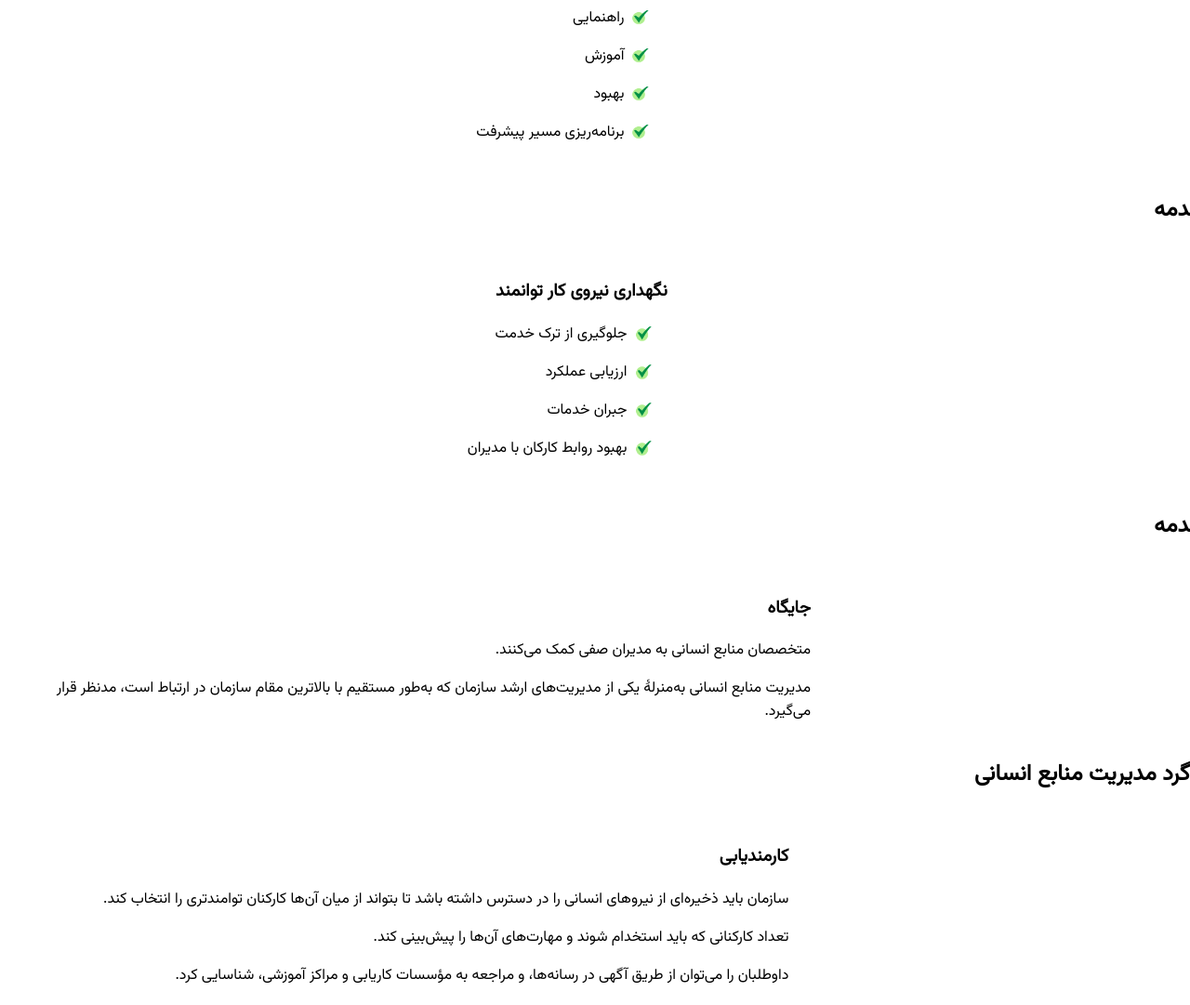
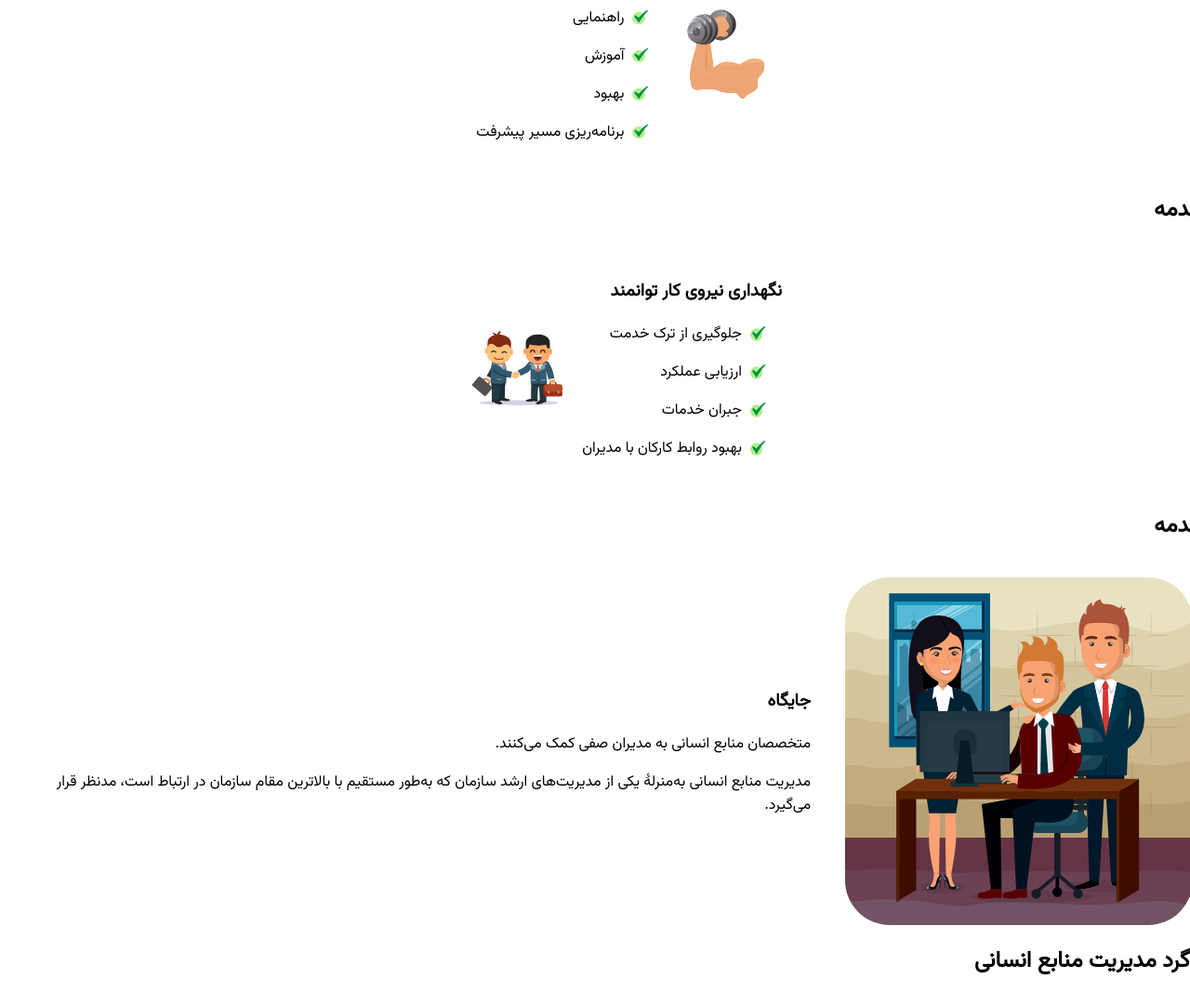
Before and after one commit to BijanProgrammerWebsites/slides-human-resources, a website built with Vite: page index.html in a window 1280 px wide. Shown: the part 2198-3279 px from the top of the page at 93% size. Built offline with nearby package versions, Linux system fonts and the light colour scheme; files whose address does not match are found by name; what reveal.js would draw is missing.

Commit message:
[ADD] images

```diff
--- a/index.html
+++ b/index.html
@@ -83,7 +83,7 @@
                         </header>
                         <main class="r-stretch">
                             <div class="side-by-side">
-                                <img class="medium" src="/src/assets/images/" alt="" />
+                                <img class="medium second" src="/src/assets/images/shaking-hands.svg" alt="" />
                                 <div class="text">
                                     <h3>جذب نیروی کار توانمند</h3>
                                     <p>برنامه‌ریزی برای...</p>
@@ -102,7 +102,7 @@
                         </header>
                         <main class="r-stretch">
                             <div class="side-by-side">
-                                <img class="medium" src="/src/assets/images/" alt="" />
+                                <img class="medium" src="/src/assets/images/strong.svg" alt="" />
                                 <div class="text">
                                     <h3>پرورش نیروی کار توانمند</h3>
                                     <ul>
@@ -121,7 +121,7 @@
                         </header>
                         <main class="r-stretch">
                             <div class="side-by-side">
-                                <img class="medium" src="/src/assets/images/" alt="" />
+                                <img class="medium second" src="/src/assets/images/agreement.svg" alt="" />
                                 <div class="text">
                                     <h3>نگهداری نیروی کار توانمند</h3>
                                     <ul>
@@ -140,7 +140,12 @@
                         </header>
                         <main class="r-stretch">
                             <div class="side-by-side">
-                                <img class="medium" src="/src/assets/images/" alt="" />
+                                <img
+                                    class="medium"
+                                    src="/src/assets/images/staff.svg"
+                                    alt=""
+                                    style="border-radius: 3rem"
+                                />
                                 <div class="text">
                                     <h3>جایگاه</h3>
                                     <p>متخصصان منابع انسانی به مدیران صفی کمک می‌کنند.</p>
@@ -160,7 +165,7 @@
                         </header>
                         <main class="r-stretch">
                             <div class="side-by-side">
-                                <img class="medium" src="/src/assets/images/" alt="" />
+                                <img class="medium second" src="/src/assets/images/investigate.svg" alt="" />
                                 <div class="text">
                                     <h3>کارمندیابی</h3>
                                     <p>
@@ -182,7 +187,7 @@
                         </header>
                         <main class="r-stretch">
                             <div class="side-by-side">
-                                <img class="medium" src="/src/assets/images/" alt="" />
+                                <img class="medium" src="/src/assets/images/choice.svg" alt="" />
                                 <div class="text">
                                     <h3>انتخاب</h3>
                                     <p>
@@ -203,7 +208,7 @@
                         </header>
                         <main class="r-stretch">
                             <div class="side-by-side">
-                                <img class="medium" src="/src/assets/images/" alt="" />
+                                <img class="medium second" src="/src/assets/images/books.svg" alt="" />
                                 <div class="text">
                                     <h3>توجیه و راهنمایی</h3>
                                     <p>در برنامه‌های توجیهی اطلاعات زیر باید به کارکنان ارائه شود:</p>
@@ -222,7 +227,7 @@
                         </header>
                         <main class="r-stretch">
                             <div class="side-by-side">
-                                <img class="medium" src="/src/assets/images/" alt="" />
+                                <img class="medium" src="/src/assets/images/commitment.svg" alt="" />
                                 <div class="text">
                                     <h3>حرکت</h3>
                                     <p>
@@ -243,7 +248,7 @@
                         </header>
                         <main class="r-stretch">
                             <div class="side-by-side">
-                                <img class="medium" src="/src/assets/images/" alt="" />
+                                <img class="medium second" src="/src/assets/images/leave.svg" alt="" />
                                 <div class="text">
                                     <h3>ترک خدمت و انفصال</h3>
                                     <p>انفصال کارکنان و ترک خدمت آنان ممکن است نتیجه یکی از موارد زیر باشد:</p>
@@ -330,7 +335,7 @@
                         </header>
                         <main class="r-stretch">
                             <div class="side-by-side">
-                                <img class="medium" src="/src/assets/images/" alt="" />
+                                <img class="medium" src="/src/assets/images/certainty.svg" alt="" />
                                 <div class="text">
                                     <h3>تدوین راهبرد برای تأمین منابع انسانی</h3>
                                     <p>مدیر برای رفع نیاز به منابع انسانی باید در مورد دو موضوع تصمیم‌گیری کند:</p>
@@ -348,7 +353,7 @@
                         </header>
                         <main class="r-stretch">
                             <div class="side-by-side">
-                                <img class="medium" src="/src/assets/images/" alt="" />
+                                <img class="medium second" src="/src/assets/images/puzzle.svg" alt="" />
                                 <div class="text">
                                     <h3>تدوین راهبرد برای تأمین منابع انسانی</h3>
                                     <p>در مجموع چهار راهبرد قابل‌تصور است:</p>
@@ -370,7 +375,7 @@
                         </header>
                         <main class="r-stretch">
                             <div class="side-by-side">
-                                <img class="medium" src="/src/assets/images/" alt="" />
+                                <img class="medium" src="/src/assets/images/brain.svg" alt="" />
                                 <div class="text">
                                     <h3>مهارت‌ها</h3>
                                     <p>به‌طور کلی مهارت‌های مورد نیاز مدیر عبارت‌اند از:</p>
@@ -398,7 +403,7 @@
                         </header>
                         <main class="r-stretch">
                             <div class="side-by-side">
-                                <img class="medium" src="/src/assets/images/" alt="" />
+                                <img class="medium second" src="/src/assets/images/computer.svg" alt="" />
                                 <div class="text">
                                     <h3>درجه اهمیت مهارت‌ها</h3>
                                     <p>
@@ -417,7 +422,7 @@
                         </header>
                         <main class="r-stretch">
                             <div class="side-by-side">
-                                <img class="medium" src="/src/assets/images/" alt="" />
+                                <img class="medium" src="/src/assets/images/leader.svg" alt="" />
                                 <div class="text">
                                     <h3>عوامل مؤثر در توسعه مهارت‌های انسانی</h3>
                                     <p>این مهارت تحت تأثیر سه عامل مهم قرار دارد:</p>
```
Also changed, not shown: src/assets/images/agreement.svg (added), src/assets/images/books.svg (added), src/assets/images/brain.svg (added), src/assets/images/certainty.svg (added), src/assets/images/chart.svg (added), src/assets/images/choice.svg (added), src/assets/images/choices.svg (added), src/assets/images/commitment.svg (added), src/assets/images/computer.svg (added), src/assets/images/inside.svg (added), src/assets/images/investigate.svg (added), src/assets/images/leader.svg (added), src/assets/images/leave.svg (added), src/assets/images/puzzle.svg (added), 3 more files.
